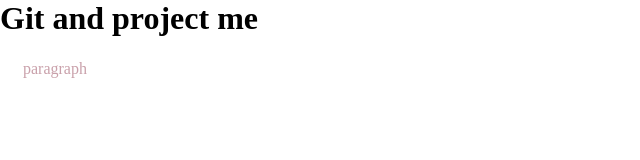
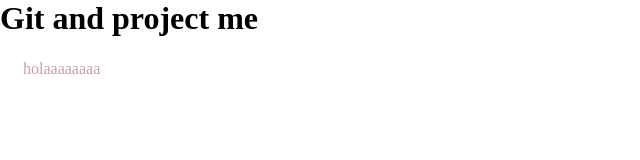
Before and after one commit to qwerjesus/mi-primer_proyecto-con-git, a plain HTML site: page index.html in a window 1280 px wide. Shown: the full height of the page, 0-640 px from the left. Drawn offline with Linux system fonts and the light colour scheme.

Commit message:
Update index.html

```diff
--- a/index.html
+++ b/index.html
@@ -10,6 +10,6 @@
 </head>
 <body>
     <h1 class="text-heard">Git and project me</h1>
-    <p class="text-content">paragraph</p>
+    <p class="text-content">holaaaaaaaa</p>
 </body>
 </html>
```
